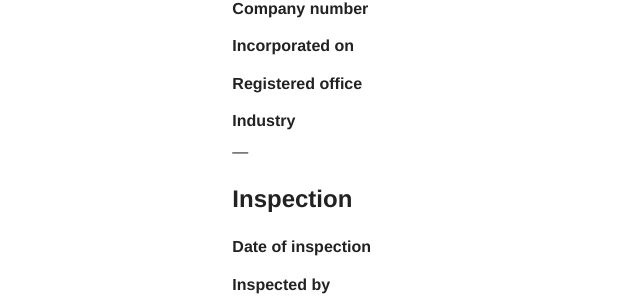
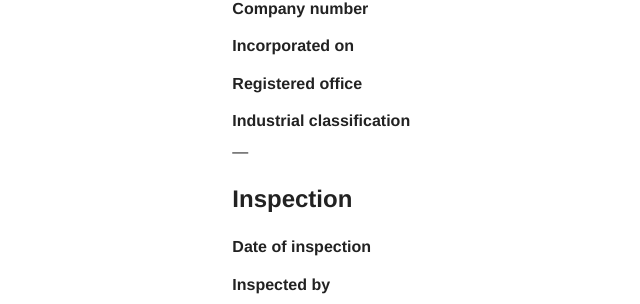
Before and after one commit to openregister/food-ratings-demo, a Flask app: template food_ratings/templates/rating.html in a window 1280 px wide. Shown: the part 815-1119 px from the top of the page, without its empty margins (256-896 px from the left). Run offline with Flask 2, Linux system fonts and the light colour scheme; the template is opened without the code that fills it, so the values that code supplies are empty; parts of the project's set-up code (start-up, migrations or seed data) failed here and were passed over; some libraries are stand-ins or nearby versions.

Commit message:
Reflect industry register rename to industrial-classification
The industry register has been renamed to industrial-classification.
All field names and URLs related to the industry register have
been updated to reflect this.

```diff
--- a/config/config.py
+++ b/config/config.py
@@ -11,7 +11,7 @@ class Config(object):
     ADDRESS_REGISTER = os.environ.get('ADDRESS_REGISTER')
     STREET_REGISTER = os.environ.get('STREET_REGISTER')
     PLACE_REGISTER = os.environ.get('PLACE_REGISTER')
-    INDUSTRY_REGISTER = os.environ.get('INDUSTRY_REGISTER')
+    INDUSTRIAL_CLASSIFICATION_REGISTER = os.environ.get('INDUSTRIAL_CLASSIFICATION_REGISTER')
     FOOD_PREMISES_REGISTER = os.environ.get('FOOD_PREMISES_REGISTER')
     FOOD_PREMISES_RATING_REGISTER = os.environ.get('FOOD_PREMISES_RATING_REGISTER')
     LOCAL_AUTHORITY_ENG_REGISTER = os.environ.get('LOCAL_AUTHORITY_ENG_REGISTER')
--- a/food_ratings/templates/rating.html
+++ b/food_ratings/templates/rating.html
@@ -80,8 +80,8 @@
           <dt>Registered office</dt>
           <dd>{{ company_address_bundle | format_address }}</dd>
 
-          <dt>Industry</dt>
-          <dd>{{ industry['industry'] }} — {{ industry['name'] }}</dd>
+          <dt>Industrial classification</dt>
+          <dd>{{ industrial_classification['industrial-classification'] }} — {{ industrial_classification['name'] }}</dd>
         </dl>
 
 
@@ -145,7 +145,7 @@
               {{ macros.register_item_info('company', company) }}
 
               <h3>Office for National Statistics</h3>
-              {{ macros.register_item_info('industry', industry) }}
+              {{ macros.register_item_info('industrial-classification', industrial_classification) }}
 
               <h3>Ordnance Survey</h3>
               {{ macros.register_item_info('address', address_bundle.get('address')) }}
--- a/manifest.yml
+++ b/manifest.yml
@@ -14,7 +14,7 @@ applications:
     ADDRESS_REGISTER: 'http://address.discovery.openregister.org'
     STREET_REGISTER: 'http://street.discovery.openregister.org'
     PLACE_REGISTER: 'http://place.discovery.openregister.org'
-    INDUSTRY_REGISTER: 'http://industry.discovery.openregister.org'
+    INDUSTRIAL_CLASSIFICATION_REGISTER: 'http://industrial-classification.discovery.openregister.org'
     FOOD_PREMISES_REGISTER: 'http://food-premises.discovery.openregister.org'
     LOCAL_AUTHORITY_ENG_REGISTER: 'http://local-authority-eng.discovery.openregister.org'
     FOOD_AUTHORITY_REGISTER: 'http://food-authority.discovery.openregister.org'
```
Also changed, not shown: food_ratings/frontend/views.py (+4 -4 lines), 1 other file.
